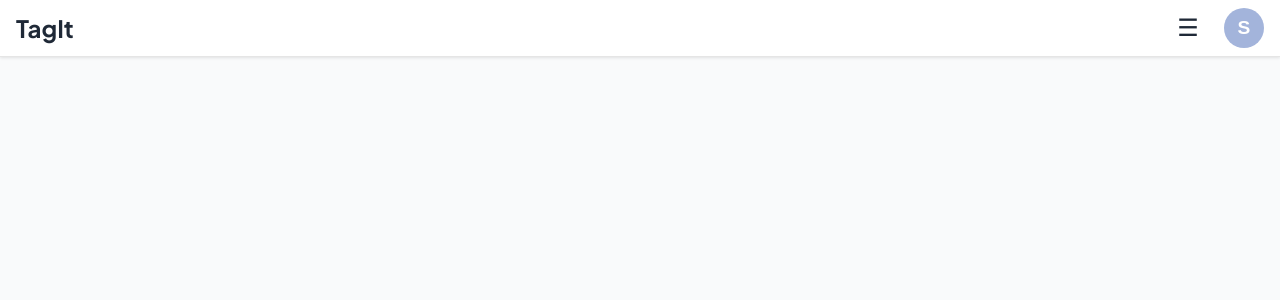
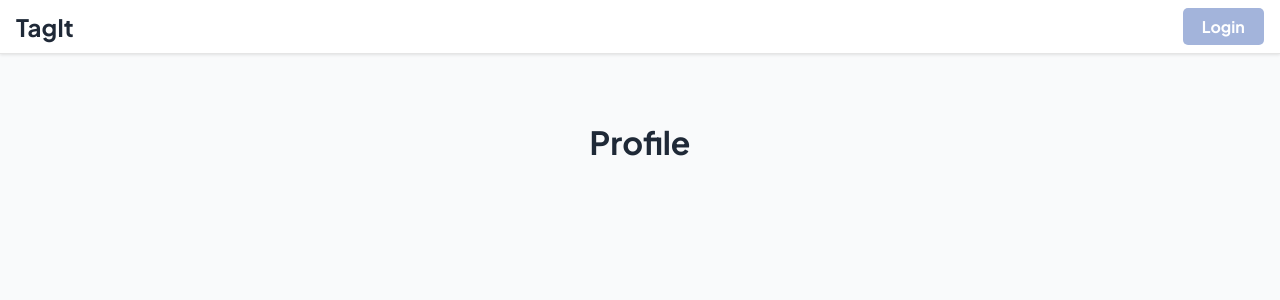
Before and after one commit to soyeonkm/TagIt, a React (Vite) app: page /profile in a window 1280 px wide. Before the commit this address had no page. Shown: the top 300 px of the page. Built offline with nearby package versions, Linux system fonts and the light colour scheme.

Commit message:
added basic user info

```diff
--- a/src/App.jsx
+++ b/src/App.jsx
@@ -3,6 +3,7 @@ import Projects from './pages/Projects'
 import Home from './pages/Home'
 import Navbar from './components/Navbar'
 import Login from './pages/Login'
+import Profile from './pages/Profile'
 
 function App() {
   return (
@@ -13,6 +14,7 @@ function App() {
           <Route path="/projects" element={<Projects />} />
           <Route path="/" element={<Home />} />
           <Route path="/login" element={<Login />} />
+          <Route path="/profile" element={<Profile />} />
         </Routes>
       </main>
     </div>
--- a/src/components/Navbar.jsx
+++ b/src/components/Navbar.jsx
@@ -1,6 +1,7 @@
 import { useState, useEffect, useRef } from 'react'
 import { Link, useNavigate } from 'react-router-dom'
 import { supabase } from '../supabaseClient'
+import { useCallback } from 'react'
 
 function Navbar() {
   const [isDropdownOpen, setIsDropdownOpen] = useState(false)
@@ -11,6 +12,7 @@ function Navbar() {
   const [user, setUser] = useState(null)
   const [showLogoutMsg, setShowLogoutMsg] = useState(false)
   const [logoutMsgOpacity, setLogoutMsgOpacity] = useState(1)
+  const [profile, setProfile] = useState(null)
 
 
   useEffect(() => {
@@ -43,6 +45,20 @@ function Navbar() {
     }
   }, [])
 
+  useEffect(() => {
+    if (user) {
+      // Fetch profile from SQL table
+      supabase
+        .from('profiles')
+        .select('*')
+        .eq('id', user.id)
+        .single()
+        .then(({ data }) => setProfile(data))
+    } else {
+      setProfile(null)
+    }
+  }, [user])
+
   const toggleDropdown = () => {
     setIsDropdownOpen(!isDropdownOpen)
   }
@@ -72,42 +88,86 @@ function Navbar() {
           alignItems: 'center',
           padding: '0 1rem'
         }}>
-          <Link to="/" style={{
+          <span
+            onClick={() => {
+              if (user) navigate('/projects')
+              else navigate('/')
+            }}
+            style={{
               fontSize: '1.5rem',
               fontWeight: 'bold',
               color: 'var(--text-color)',
               textDecoration: 'none',
               flexShrink: 0,
-            fontFamily: 'var(--main-font)'
-          }}>
+              fontFamily: 'var(--main-font)',
+              cursor: 'pointer',
+              userSelect: 'none'
+            }}
+          >
             TagIt
-          </Link>
+          </span>
           <div style={{
             display: 'flex',
             gap: '1rem',
             alignItems: 'center',
             flexShrink: 0
           }}>
-            <div style={{ position: 'relative' }} ref={menuRef}>
+            {/* Profile/Login button logic */}
+            {!user ? (
               <button
-                onClick={toggleMenu}
+                onClick={() => navigate('/login')}
+                style={{
+                  padding: '0.5rem 1.2rem',
+                  borderRadius: '5px',
+                  border: 'none',
+                  backgroundColor: 'var(--accent-color)',
+                  color: 'white',
+                  fontWeight: 'bold',
+                  fontSize: '1rem',
+                  cursor: 'pointer',
+                  fontFamily: 'var(--main-font)'
+                }}
+              >
+                Login
+              </button>
+            ) : (
+              <div style={{ position: 'relative' }} ref={dropdownRef}>
+                <button
+                  onClick={toggleDropdown}
                   style={{
                     width: '40px',
                     height: '40px',
                     borderRadius: '50%',
                     border: 'none',
-                  backgroundColor: 'transparent',
+                    backgroundColor: profile && !user.user_metadata?.avatar_url
+                      ? (profile.profile_color || 'var(--accent-color)')
+                      : 'var(--accent-color)',
                     cursor: 'pointer',
                     display: 'flex',
                     alignItems: 'center',
                     justifyContent: 'center',
-                  color: 'var(--text-color)',
-                  fontSize: '1.5rem'
+                    color: 'white',
+                    fontSize: '1.2rem',
+                    fontWeight: 'bold',
+                    overflow: 'hidden',
+                    padding: 0
                   }}
                 >
-                ☰
+                  {user.user_metadata && user.user_metadata.avatar_url ? (
+                    <img
+                      src={user.user_metadata.avatar_url}
+                      alt="Profile"
+                      style={{ width: '100%', height: '100%', objectFit: 'cover', borderRadius: '50%' }}
+                    />
+                  ) : profile && profile.first_name ? (
+                    profile.first_name.charAt(0).toUpperCase()
+                  ) : user.email ? (
+                    user.email.charAt(0).toUpperCase()
+                  ) : (
+                    <span>U</span>
+                  )}
                 </button>
-              {isMenuOpen && (
+                {isDropdownOpen && (
                   <div style={{
                     position: 'absolute',
                     top: '100%',
@@ -123,7 +183,8 @@ function Navbar() {
                   }}>
                     <button
                       onClick={() => {
-                      setIsMenuOpen(false)
+                        setIsDropdownOpen(false)
+                        navigate('/profile')
                       }}
                       style={{
                         width: '100%',
@@ -137,102 +198,8 @@ function Navbar() {
                         fontFamily: 'var(--main-font)'
                       }}
                     >
-                    Dashboard
+                      Profile
                     </button>
-                  <button
-                    onClick={() => {
-                      setIsMenuOpen(false)
-                    }}
-                    style={{
-                      width: '100%',
-                      padding: '0.3rem 0.8rem',
-                      border: 'none',
-                      backgroundColor: 'transparent',
-                      color: 'var(--text-color)',
-                      cursor: 'pointer',
-                      textAlign: 'left',
-                      fontSize: '0.9rem',
-                      fontFamily: 'var(--main-font)'
-                    }}
-                  >
-                    Projects
-                  </button>
-                  <button
-                    onClick={() => {
-                      setIsMenuOpen(false)
-                    }}
-                    style={{
-                      width: '100%',
-                      padding: '0.3rem 0.8rem',
-                      border: 'none',
-                      backgroundColor: 'transparent',
-                      color: 'var(--text-color)',
-                      cursor: 'pointer',
-                      textAlign: 'left',
-                      fontSize: '0.9rem',
-                      fontFamily: 'var(--main-font)'
-                    }}
-                  >
-                    Settings
-                  </button>
-                </div>
-              )}
-            </div>
-            <div style={{ position: 'relative' }} ref={dropdownRef}>
-              <button
-                onClick={toggleDropdown}
-                style={{
-                  width: '40px',
-                  height: '40px',
-                  borderRadius: '50%',
-                  border: 'none',
-                  backgroundColor: 'var(--accent-color)',
-                  cursor: 'pointer',
-                  display: 'flex',
-                  alignItems: 'center',
-                  justifyContent: 'center',
-                  color: 'white',
-                  fontSize: '1.2rem',
-                  fontWeight: 'bold'
-                }}
-              >
-                S
-              </button>
-              {isDropdownOpen && (
-                <div style={{
-                  position: 'absolute',
-                  top: '100%',
-                  right: '0',
-                  marginTop: '0.5rem',
-                  backgroundColor: 'var(--navbar-color)',
-                  border: '1px solid rgba(0, 0, 0, 0.1)',
-                  borderRadius: '8px',
-                  padding: '0.5rem 0',
-                  minWidth: '150px',
-                  zIndex: 1000,
-                  boxShadow: '0 4px 6px rgba(0, 0, 0, 0.1)'
-                }}>
-                  {!user ? (
-                    <button
-                      onClick={() => {
-                        setIsDropdownOpen(false)
-                        navigate('/login')
-                      }}
-                      style={{
-                        width: '100%',
-                        padding: '0.3rem 0.8rem',
-                        border: 'none',
-                        backgroundColor: 'transparent',
-                        color: 'var(--text-color)',
-                        cursor: 'pointer',
-                        textAlign: 'left',
-                        fontSize: '0.9rem',
-                        fontFamily: 'var(--main-font)'
-                      }}
-                    >
-                      Log In
-                    </button>
-                  ) : (
                     <button
                       onClick={async () => {
                         await supabase.auth.signOut()
@@ -260,10 +227,10 @@ function Navbar() {
                     >
                       Log Out
                     </button>
+                  </div>
                 )}
               </div>
             )}
-            </div>
           </div>
         </div>
       </nav>
--- /dev/null
+++ b/src/pages/Profile.jsx
@@ -0,0 +1,54 @@
+import React, { useEffect, useState } from 'react'
+import { supabase } from '../supabaseClient'
+
+function Profile() {
+  const [user, setUser] = useState(null)
+  const [profile, setProfile] = useState(null)
+  const [loading, setLoading] = useState(true)
+
+  useEffect(() => {
+    supabase.auth.getUser().then(({ data }) => {
+      setUser(data.user)
+    })
+  }, [])
+
+  useEffect(() => {
+    if (user) {
+      supabase
+        .from('profiles')
+        .select('*')
+        .eq('id', user.id)
+        .single()
+        .then(({ data }) => {
+          setProfile(data)
+          setLoading(false)
+        })
+    } else if (user === null) {
+      setLoading(false)
+    }
+  }, [user])
+
+  let displayName = ''
+  if (profile && profile.first_name) {
+    displayName = profile.first_name
+  }
+  if (!displayName && user && user.email) {
+    displayName = user.email
+  }
+
+  return (
+    <div style={{
+      padding: '2rem',
+      fontFamily: 'var(--main-font)'
+    }}>
+      <h1 style={{
+        fontFamily: 'var(--main-font)',
+        marginBottom: '2rem',
+        color: 'var(--text-color)',
+        textAlign: 'center',
+      }}>{loading ? '' : displayName ? `${displayName}'s Profile` : 'Profile'}</h1>
+    </div>
+  )
+}
+
+export default Profile
```
Also changed, not shown: src/pages/Login.jsx (+50 -2 lines). Lines whose indentation alone changed are shown as unchanged.
